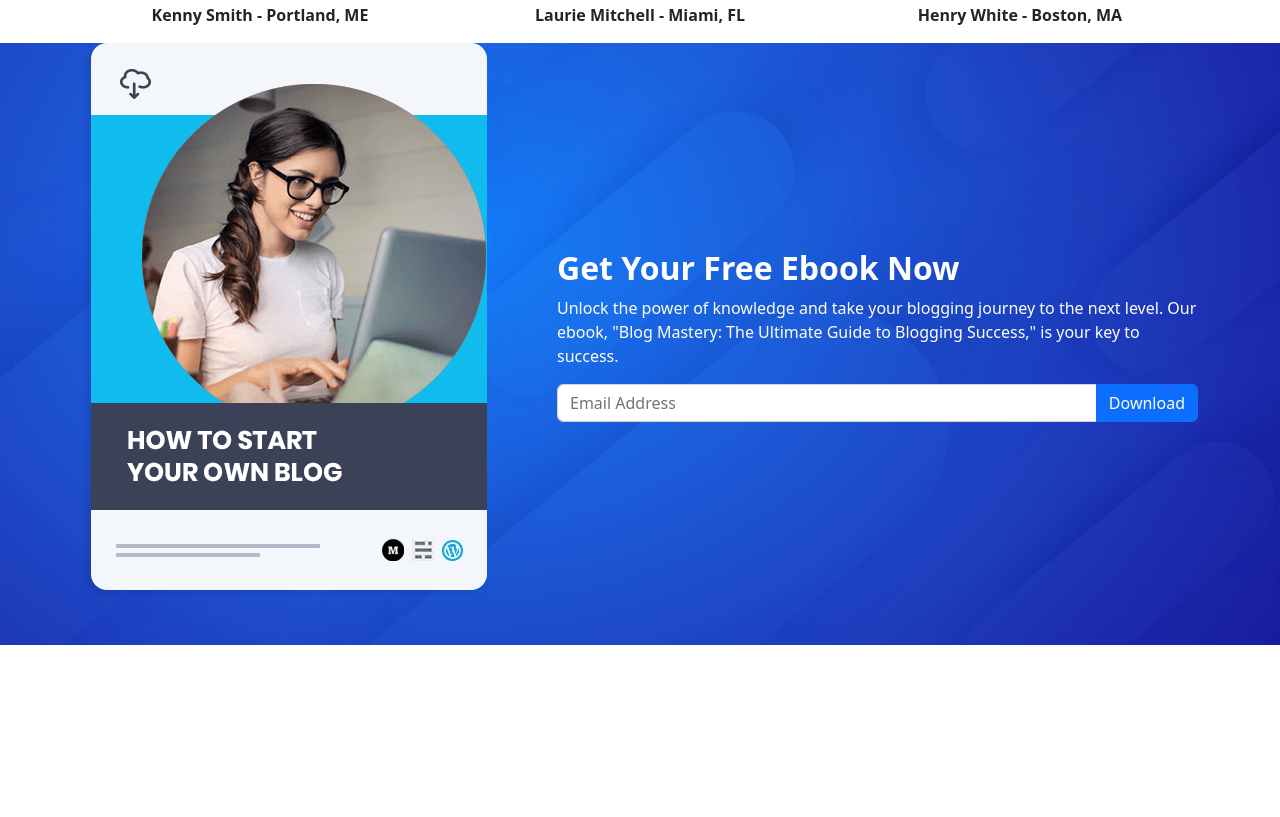
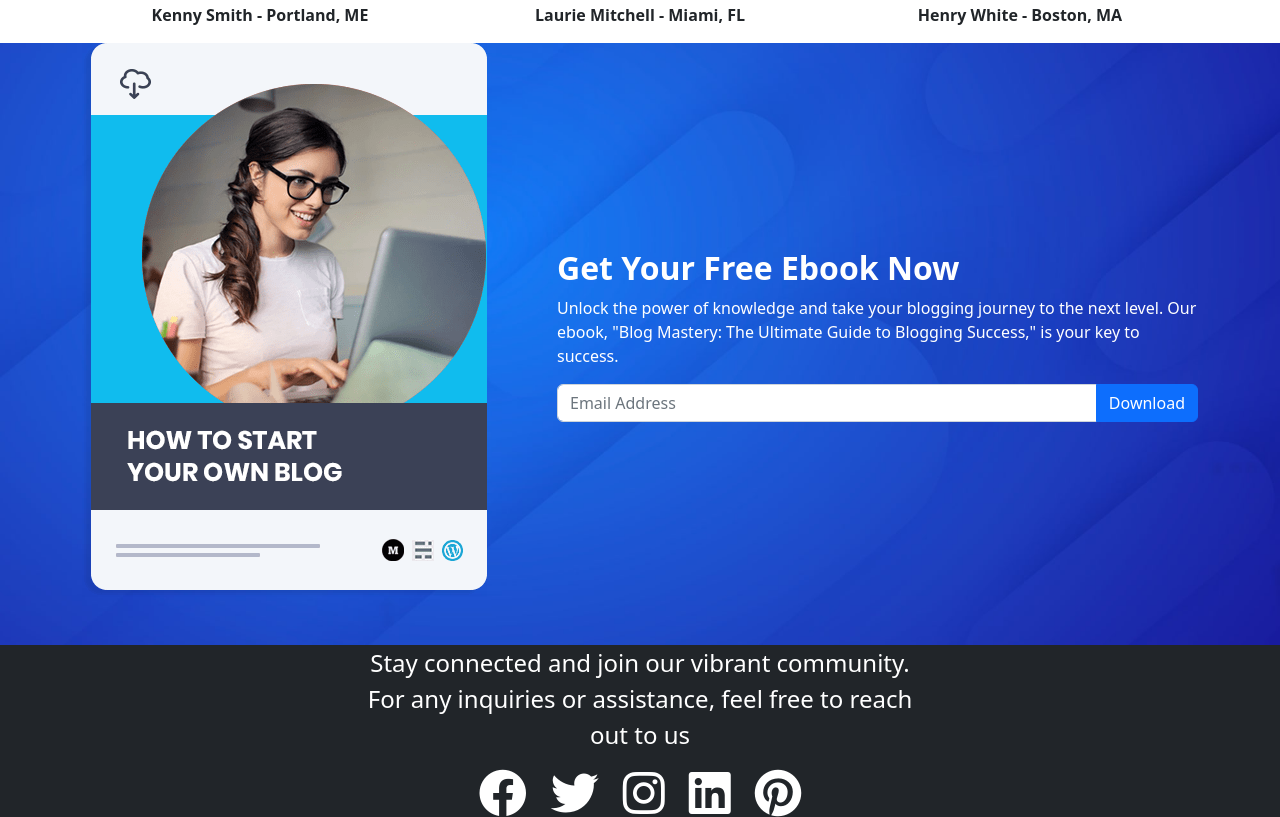
Before and after one commit to elvan/publisher-website-html-css-bootstrap-5, a website: page index.html in a window 1280 px wide. Shown: the part 3413-4230 px from the top of the page. Before the commit the page ends 4058 px from the top, so only its background shows below. Drawn offline with nearby package versions, Linux system fonts and the light colour scheme; files that its build step writes are made by us from their sources.

Commit message:
social section

```diff
--- a/index.html
+++ b/index.html
@@ -430,6 +430,27 @@
       </div>
     </section>
 
+    <!-- Social -->
+    <section class="social text-bg-dark py-6 overflow-hidden">
+      <div class="container">
+        <div class="row">
+          <div class="col-md-6 offset-md-3 text-center fs-4">
+            <p>
+              Stay connected and join our vibrant community. For any inquiries or assistance, feel
+              free to reach out to us
+            </p>
+            <div class="social-icons d-flex justify-content-center gap-4">
+              <i class="fab fa-facebook fa-2x"></i>
+              <i class="fab fa-twitter fa-2x"></i>
+              <i class="fab fa-instagram fa-2x"></i>
+              <i class="fab fa-linkedin fa-2x"></i>
+              <i class="fab fa-pinterest fa-2x"></i>
+            </div>
+          </div>
+        </div>
+      </div>
+    </section>
+
     <script
       src="https://cdn.jsdelivr.net/npm/bootstrap@5.2.3/dist/js/bootstrap.bundle.min.js"
       integrity="sha384-kenU1KFdBIe4zVF0s0G1M5b4hcpxyD9F7jL+jjXkk+Q2h455rYXK/7HAuoJl+0I4"
```
